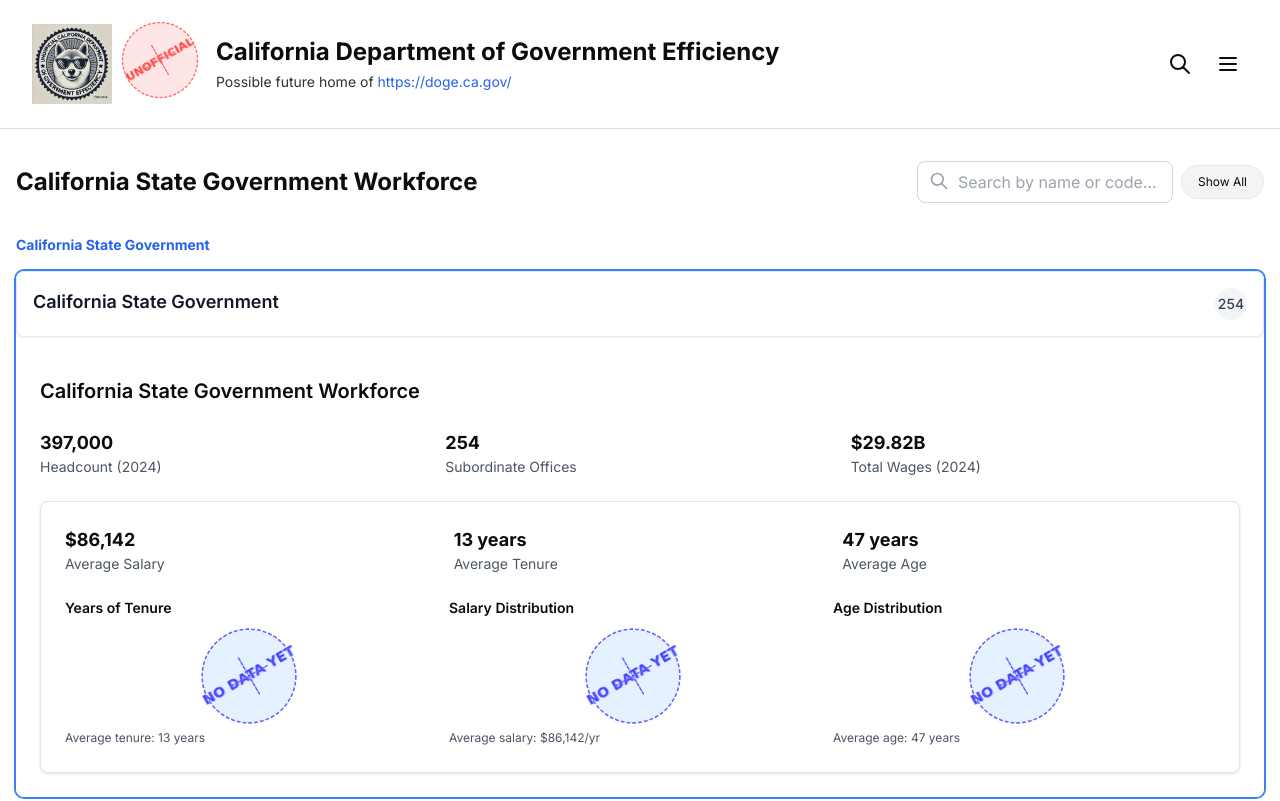
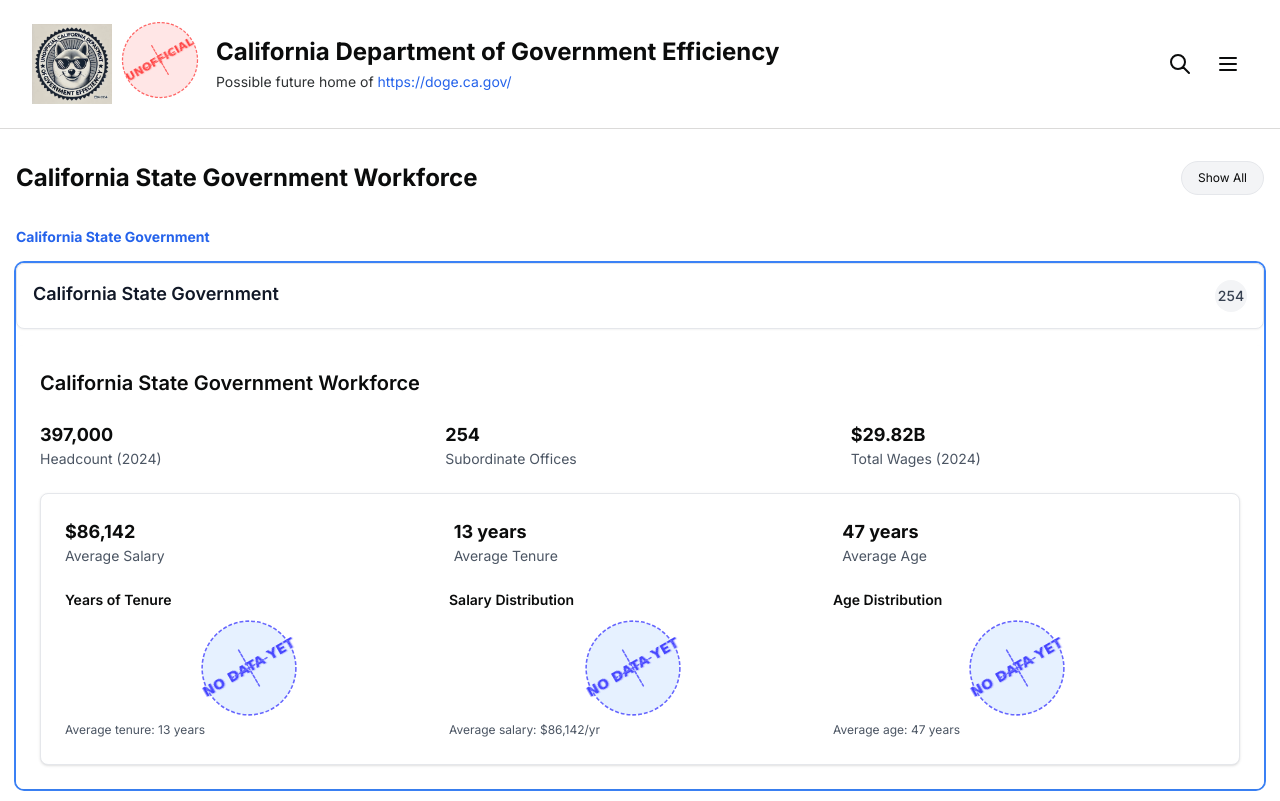
Before and after one commit to DOGE-network/cali_doge, a Next.js app: page /workforce in a window 1280 px wide. Shown: the top 801 px of the page. Built offline with nearby package versions, Linux system fonts and the light colour scheme.

Commit message:
fix bugs

```diff
--- a/src/app/spend/page.tsx
+++ b/src/app/spend/page.tsx
@@ -24,7 +24,7 @@
 function SpendPageClient() {
   const searchParams = useSearchParams();
   const [highlightedDepartment, setHighlightedDepartment] = useState<string | null>(null);
-  const [showAllDepartments, setShowAllDepartments] = useState(false);
+  const [showAllDepartments, setShowAllDepartments] = useState(true);
 
   useEffect(() => {
     // Get the department from URL query parameter
--- a/src/app/workforce/AgencyDataVisualization.tsx
+++ b/src/app/workforce/AgencyDataVisualization.tsx
@@ -103,6 +103,16 @@
 
   // Debug output
   console.log(`Workforce Agency ${agency.name} -> mapping: ${departmentMapping?.slug || 'no mapping found'}, markdown: ${markdownSlug || 'none'}`);
+
+  // Additional debug for Forestry department
+  if (agency.name.includes("Forest") || agency.name.includes("fire") || agency.name.includes("Fire")) {
+    console.log("FORESTRY DEBUG:", {
+      agencyName: agency.name,
+      departmentMapping,
+      markdownSlug,
+      hasDepartmentPage: markdownSlug ? true : false
+    });
+  }
 
   // If no data, show placeholder
   if (!headCount2024 && !wages2024) {
--- a/src/app/workforce/page.tsx
+++ b/src/app/workforce/page.tsx
@@ -20,10 +20,10 @@
 'use client';
 
 import React, { useState, useEffect, Suspense } from 'react';
+import { useSearchParams } from 'next/navigation';
 import AgencyDataVisualization from './AgencyDataVisualization';
 import executiveBranchData from '@/data/executive-branch-hierarchy.json';
 import { Agency } from '@/types/agency';
-import { useSearchParams } from 'next/navigation';
 import departmentsData from '@/data/departments.json';
 import { DepartmentsJSON } from '@/types/department';
 import { getDepartmentByName, normalizeForMatching } from '@/lib/departmentMapping';
@@ -458,7 +458,6 @@
   const [_activeAgency, setActiveAgency] = useState<Agency | null>(null);
   const [activePath, setActivePath] = useState<string[]>([]);
   const [hierarchyData, setHierarchyData] = useState<Agency | null>(null);
-  const [searchTerm, setSearchTerm] = useState('');
 
   // Convert executive branch data to agency hierarchy
   useEffect(() => {
@@ -609,10 +608,6 @@
     setSelectedAgencyName(agency.name);
   };
 
-  const handleSearchChange = (e: React.ChangeEvent<HTMLInputElement>) => {
-    setSearchTerm(e.target.value);
-  };
-
   if (!hierarchyData) {
     return <div className="p-4">Loading workforce data...</div>;
   }
@@ -651,54 +646,6 @@
   // The last agency in the path is the active one
   const currentActiveAgency = pathAgencies.length > 0 ? pathAgencies[pathAgencies.length - 1] : null;
 
-  // Add a filtered agencies getter
-  const getFilteredAgencies = (agencies: Agency[], term: string): Agency[] => {
-    if (!term.trim()) return agencies;
-
-    const searchLower = term.toLowerCase();
-
-    return agencies.filter(agency => {
-      // Search by name
-      if (agency.name.toLowerCase().includes(searchLower)) {
-        return true;
-      }
-
-      // Search by code/budget_code - ensure it's converted to string first
-      if (agency.budget_code) {
-        const codeStr = String(agency.budget_code).toLowerCase();
-        // Either the code includes the search term or the search term includes the code
-        if (codeStr.includes(searchLower) || searchLower.includes(codeStr)) {
-          return true;
-        }
-      }
-
-      // If it has sub-agencies, check if any of them match (but don't return them)
-      if (agency.subAgencies) {
-        const hasMatchingSubAgency = agency.subAgencies.some(subAgency => {
-          // Match by name
-          if (subAgency.name.toLowerCase().includes(searchLower)) {
-            return true;
-          }
-
-          // Match by code
-          if (subAgency.budget_code) {
-            const subCodeStr = String(subAgency.budget_code).toLowerCase();
-            // Either the code includes the search term or the search term includes the code
-            return subCodeStr.includes(searchLower) || searchLower.includes(subCodeStr);
-          }
-
-          return false;
-        });
-
-        if (hasMatchingSubAgency) {
-          return true;
-        }
-      }
-
-      return false;
-    });
-  };
-
   // Child agencies of the active agency (to display below)
   let childAgencies = currentActiveAgency && currentActiveAgency.subAgencies
     ? currentActiveAgency.subAgencies
@@ -709,51 +656,12 @@
     childAgencies = childAgencies.filter(a => a.budget_status !== 'inactive');
   }
 
-  // Apply search filter if there's a search term
-  if (searchTerm.trim()) {
-    childAgencies = getFilteredAgencies(childAgencies, searchTerm);
-  }
-
   return (
     <div className="container mx-auto px-4 py-8">
       <div className="mb-8 flex justify-between items-center">
         <h1 className="text-2xl font-bold">California State Government Workforce</h1>
 
         <div className="flex items-center space-x-2">
-          <div className="relative">
-            <input
-              type="text"
-              placeholder="Search by name or code..."
-              value={searchTerm}
-              onChange={handleSearchChange}
-              className="p-2 pl-10 pr-4 border border-gray-300 rounded-lg focus:outline-none focus:ring-2 focus:ring-blue-500 w-64"
-            />
-            <svg
-              className="absolute left-3 top-2.5 w-5 h-5 text-gray-400"
-              fill="none"
-              stroke="currentColor"
-              viewBox="0 0 24 24"
-              xmlns="http://www.w3.org/2000/svg"
-            >
-              <path
-                strokeLinecap="round"
-                strokeLinejoin="round"
-                strokeWidth="2"
-                d="M21 21l-6-6m2-5a7 7 0 11-14 0 7 7 0 0114 0z"
-              ></path>
-            </svg>
-            {searchTerm.length > 0 && (
-              <button
-                onClick={() => setSearchTerm('')}
-                className="absolute right-3 top-2.5 text-gray-400 hover:text-gray-600"
-              >
-                <svg xmlns="http://www.w3.org/2000/svg" className="h-5 w-5" viewBox="0 0 20 20" fill="currentColor">
-                  <path fillRule="evenodd" d="M10 18a8 8 0 100-16 8 8 0 000 16zM8.707 7.293a1 1 0 00-1.414 1.414L8.586 10l-1.293 1.293a1 1 0 101.414 1.414L10 11.414l1.293 1.293a1 1 0 001.414-1.414L11.414 10l1.293-1.293a1 1 0 00-1.414-1.414L10 8.586 8.707 7.293z" clipRule="evenodd" />
-                </svg>
-              </button>
-            )}
-          </div>
-
           <div className="flex items-center space-x-1 border rounded-full p-1 bg-gray-100">
             <button
               className={`rounded-full px-3 py-1 text-xs ${showInactive ? 'bg-white shadow-sm' : ''}`}
--- a/src/data/departments.json
+++ b/src/data/departments.json
@@ -93,7 +93,7 @@
     },
     {
       "name": "California Department of Forestry and Fire Protection",
-      "slug": "california_department_of_forestry_and_fire_protection",
+      "slug": "3540_department_of_forestry_and_fire_protection",
       "canonicalName": "California Department of Forestry and Fire Protection",
       "aliases": ["Department of Forestry and Fire Protection", "CAL FIRE"],
       "spending": {
--- a/src/lib/departmentMapping.ts
+++ b/src/lib/departmentMapping.ts
@@ -14,7 +14,7 @@
 // Generate this list using the generate-department-mappings.js script
 // This should be updated at build time
 // Do not manually edit this list - it will be overwritten
-const DEPARTMENT_SLUGS_WITH_PAGES = [
+export const DEPARTMENT_SLUGS_WITH_PAGES = [
 '0250_judicial_branch',
   '0500_governors_office',
   '0509_governors_office_of_business_and_economic_development',
```
Also changed, not shown: src/data/executive-branch-hierarchy.json.
